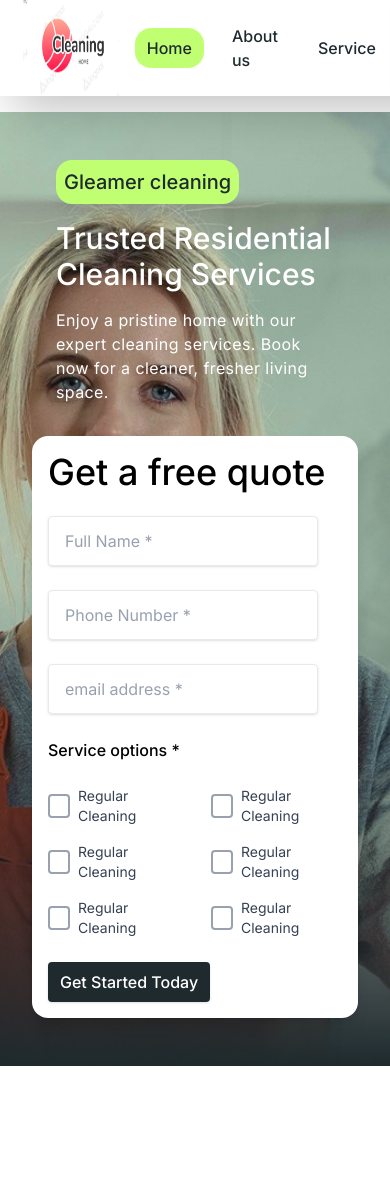
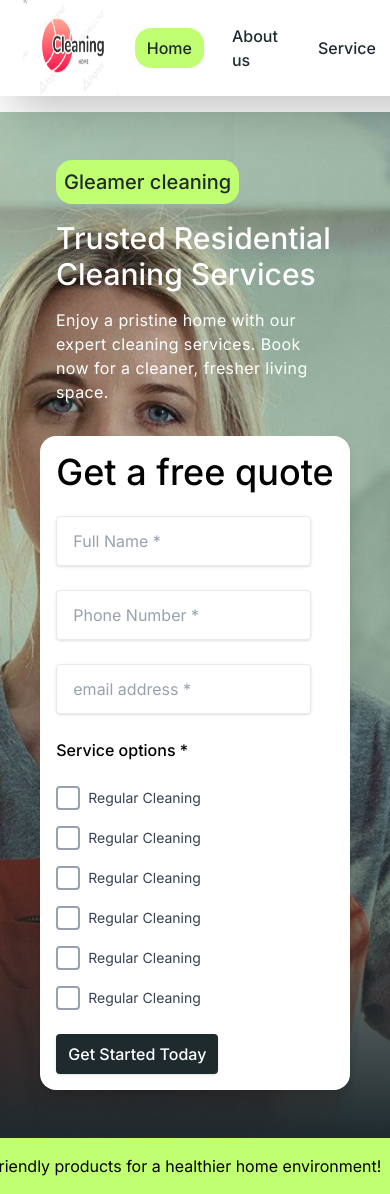
Before and after one commit to Ahmed-rbr/Cleaning_Services, a React (Vite) app: page / in a window 390 px wide. Before the commit the page ends 1066 px from the top, so only its background shows below. Built offline with nearby package versions, Linux system fonts and the light colour scheme.

Commit message:
adding scrolling bar a

```diff
--- a/src/components/HeroForm.jsx
+++ b/src/components/HeroForm.jsx
@@ -24,7 +24,7 @@ const HeroForm = () => {
         type={"email"}
       />
       <label className="font-medium">Service options *</label>
-      <div className="grid gap-x-8 gap-y-4 grid-cols-2">
+      <div className="grid gap-x-8 gap-y-4 grid-cols-1 md:grid-cols-2">
         <label className="flex items-center gap-2 cursor-pointer">
           <Input className="checkbox" type={"checkbox"} />
           <span className="text-sm text-gray-700">Regular Cleaning</span>
--- a/src/index.css
+++ b/src/index.css
@@ -11,6 +11,17 @@
   --color-bgPrimaryDark: #1f2a2e;
   --color-bgSecondaryDark: #c1c5c6;
   --font-inter: "Inter", sans-serif;
+  --animate-scroll: scroll 6s linear infinite;
+  --animate-scrollLg: scroll 24s linear infinite;
+
+  @keyframes scroll {
+    0% {
+      transform: translateX(0);
+    }
+    100% {
+      transform: translateX(-100%);
+    }
+  }
 }
 
 @layer components {
--- a/src/pages/Home.jsx
+++ b/src/pages/Home.jsx
@@ -3,6 +3,7 @@ import HeroForm from "../components/heroForm";
 
 const Home = () => {
   return (
+    <section className="">
       <div className=" px-8 py-12 bg-[url('/imgs/ban.jpg')] gap-8  items-center lg:flex-row flex-col bg-cover bg-center min-h-screen w-full flex justify-between   ">
         <div className="md:w-3/6 flex  lg:self-baseline-last flex-col px-6 gap-4  text-white">
           <h1 className="rounded-2xl p-2 font-medium text-xl bg-bgAccent text-primary w-max">
@@ -12,13 +13,50 @@ const Home = () => {
             Trusted Residential Cleaning Services
           </h2>
           <p className="tracking-wide font-normal text-base sm:text-lg">
-          Enjoy a pristine home with our expert cleaning services. Book now for
-          a cleaner, fresher living space.
+            Enjoy a pristine home with our expert cleaning services. Book now
+            for a cleaner, fresher living space.
           </p>
         </div>
 
         <HeroForm />
       </div>
+      <div className="overflow-hidden py-4 bg-bgAccent">
+        <div className="flex animate-scroll md:animate-scrollLg hover:animation-paused whitespace-nowrap">
+          <div className="flex">
+            <p className="mx-4">Free estimates! Contact us today!</p>
+            <div className="w-1 h-6 bg-primary mx-2"></div>
+            <p className="mx-4">
+              Eco-friendly products for a healthier home environment!
+            </p>
+            <div className="w-1 h-6 bg-primary mx-2"></div>
+            <p className="mx-4">
+              Book now and get 10% off your first cleaning service!
+            </p>
+            <div className="w-1 h-6 bg-primary mx-2"></div>
+            <p className="mx-4">
+              Special discounts available for recurring cleaning services!
+            </p>
+            <div className="w-1 h-6 bg-primary mx-2"></div>
+          </div>
+
+          <div className="flex">
+            <p className="mx-4">Free estimates! Contact us today!</p>
+            <div className="w-1 h-6 bg-primary mx-2"></div>
+            <p className="mx-4">
+              Eco-friendly products for a healthier home environment!
+            </p>
+            <div className="w-1 h-6 bg-primary mx-2"></div>
+            <p className="mx-4">
+              Book now and get 10% off your first cleaning service!
+            </p>
+            <div className="w-1 h-6 bg-primary mx-2"></div>
+            <p className="mx-4">
+              Special discounts available for recurring cleaning services!
+            </p>
+          </div>
+        </div>
+      </div>
+    </section>
   );
 };
 
```
Lines whose indentation alone changed are shown as unchanged.
